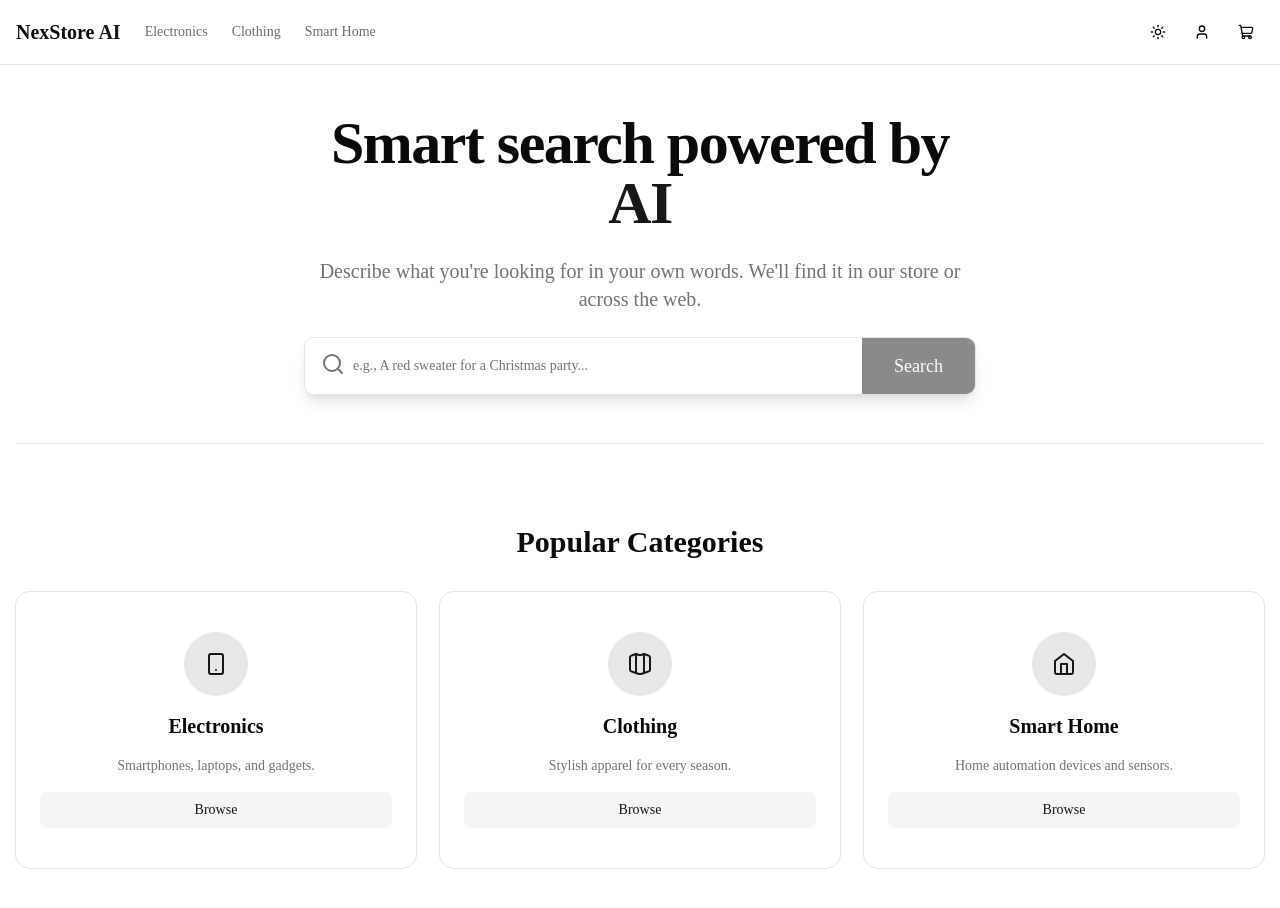
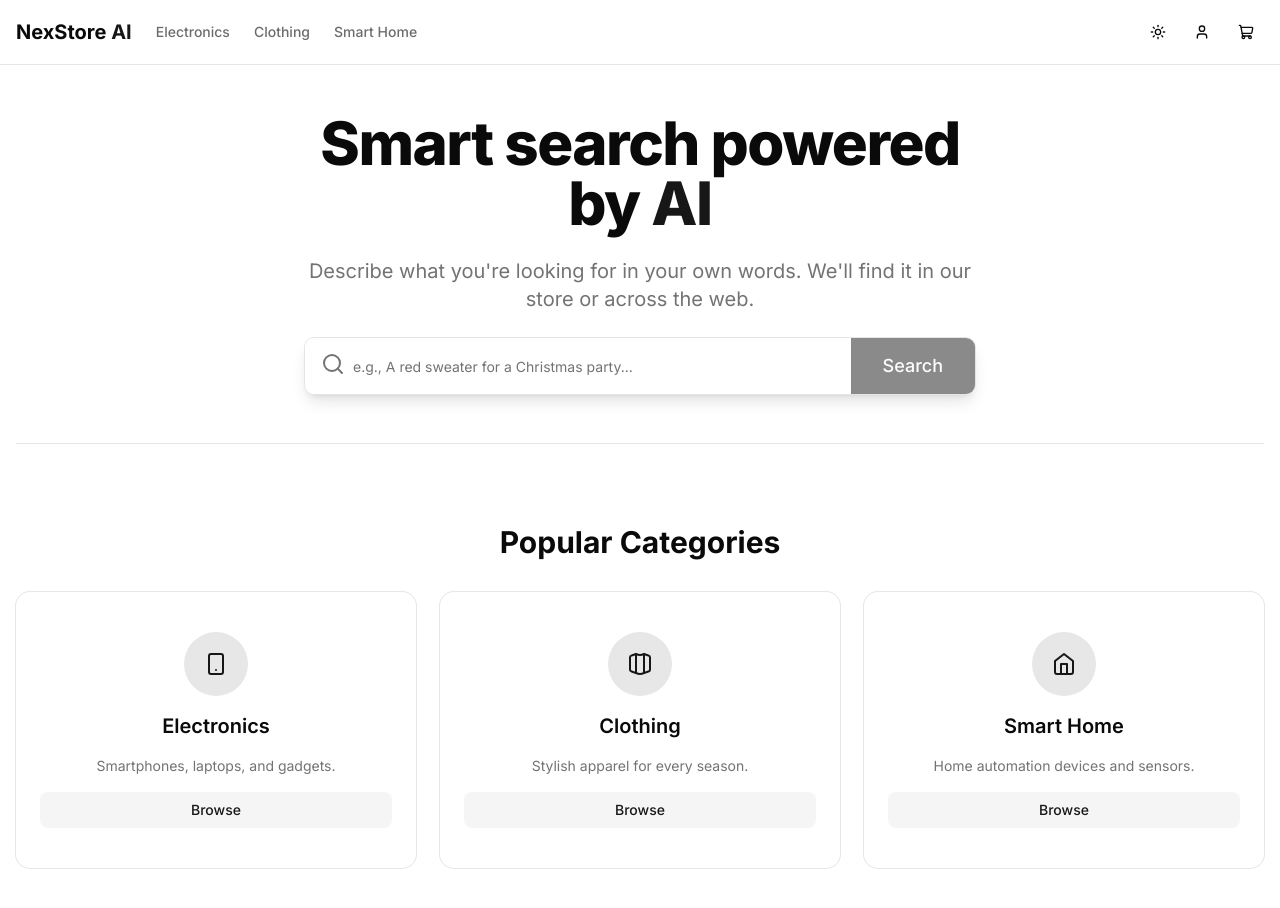
Before and after one commit to SergeyShkryuba/nexstore-ai, a Next.js app: page / in a window 1280 px wide. Shown: the top 908 px of the page. Built offline with nearby package versions, Linux system fonts and the light colour scheme.

Commit message:
Fix: Move font variables to HTML tag to ensure global CSS variable scope

```diff
--- a/src/app/layout.tsx
+++ b/src/app/layout.tsx
@@ -26,10 +26,10 @@ export default function RootLayout({
   children: React.ReactNode;
 }>) {
   return (
-    <html lang="en" suppressHydrationWarning>
+    <html lang="en" suppressHydrationWarning className={`${inter.variable} ${geistMono.variable}`}>
       <body
         suppressHydrationWarning
-        className={`${inter.variable} ${geistMono.variable} antialiased min-h-screen flex flex-col`}
+        className="antialiased min-h-screen flex flex-col font-sans"
       >
         <ThemeProvider
           attribute="class"
```
